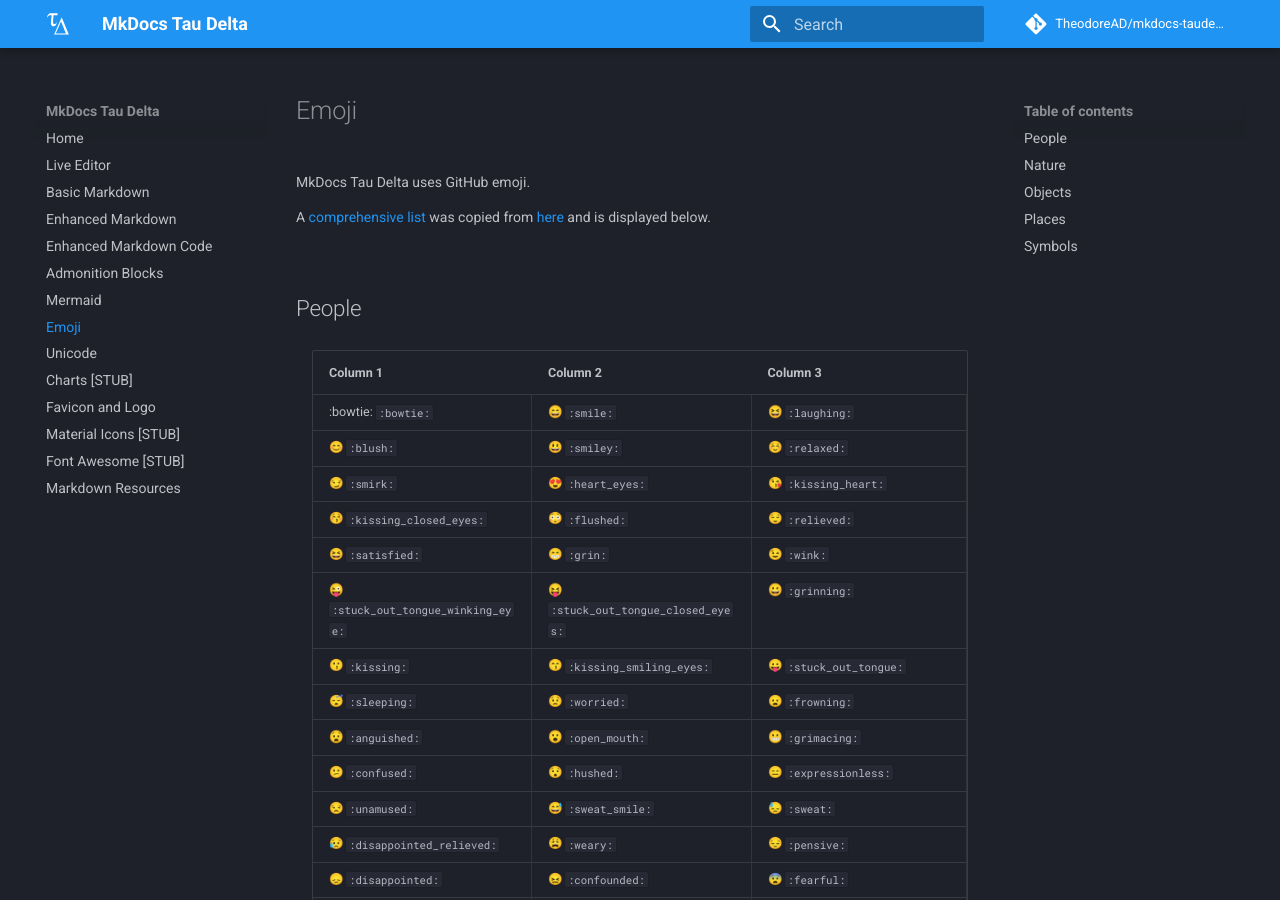
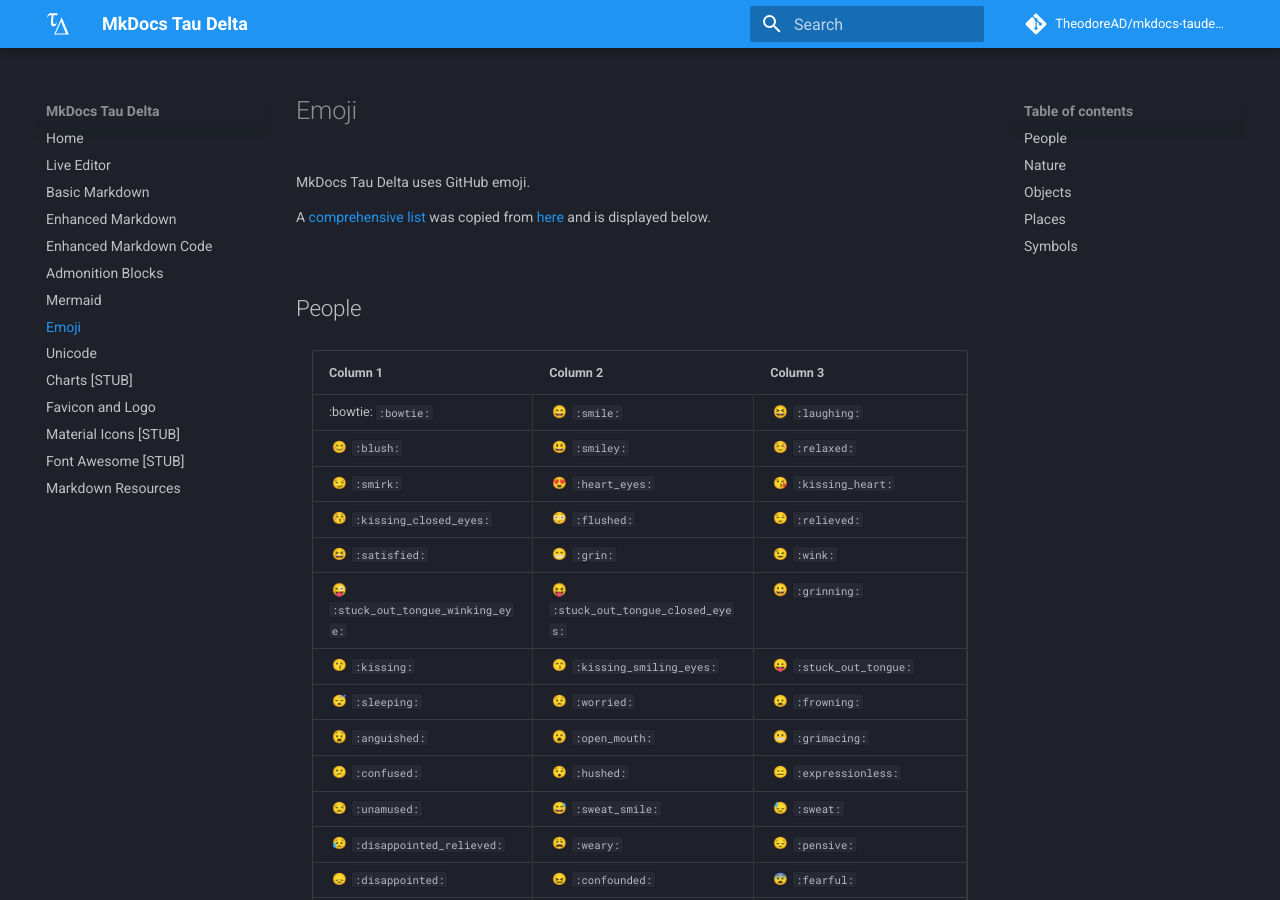
Before and after one commit to TheodoreAD/mkdocs-taudelta, an MkDocs documentation site: the page built from docs/emoji.md, in a window 1280 px wide and 900 px high. Built offline with MkDocs 1.6.1 and Material for MkDocs 9.7.7, drawn with Linux system fonts in a browser that asks for light colours; emoji names are drawn with the system emoji font; comment, search, counter and statistics services are not loaded.

Commit message:
fixup! Initial version

```diff
--- a/mkdocs.yml
+++ b/mkdocs.yml
@@ -219,12 +219,13 @@
   - pymdownx.emoji:
       emoji_index: !!python/name:materialx.emoji.twemoji
       emoji_generator: !!python/name:materialx.emoji.to_svg
-#      alt: short
-#      options:
-#          attributes:
-#              align: top
-#              height: 20px
-#              width: 20px
+      alt: short
+      options:
+          attributes:
+              align: top
+#              align: absmiddle
+              height: 20px
+              width: 20px
 #          image_path: https://assets-cdn.github.com/images/icons/emoji/unicode/
 #          non_standard_image_path: https://assets-cdn.github.com/images/icons/emoji/
 
--- a/requirements.txt
+++ b/requirements.txt
@@ -1,2 +1,2 @@
 mkdocs-material~=7.0
-mkdocs-mermaid2-plugin
+mkdocs-mermaid2-plugin~=0.5
```
